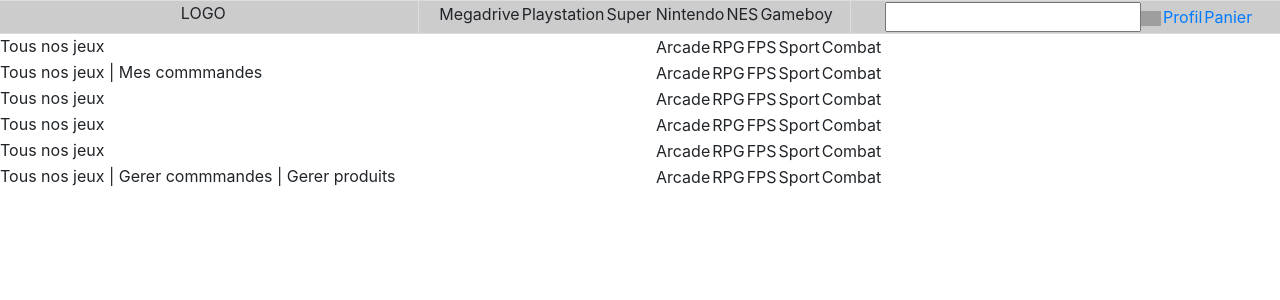
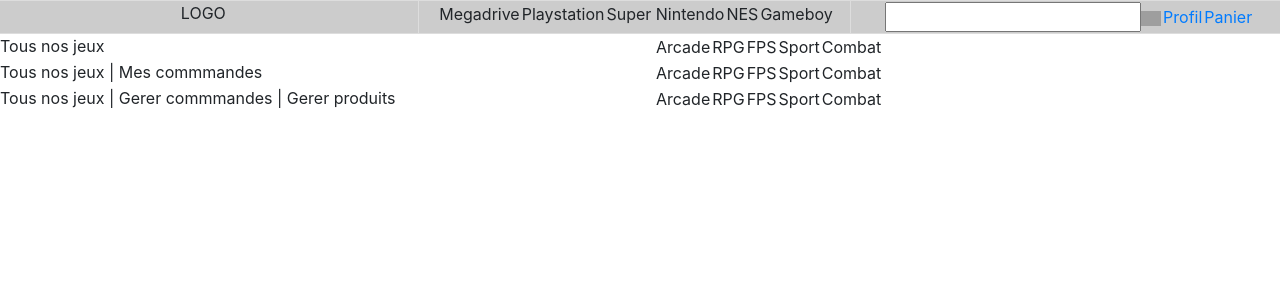
Before and after one commit to BlueDG/E-commerce-Java-Angular-Front, an Angular app: page /menu in a window 1280 px wide. Shown: the top 300 px of the page. Built offline with nearby package versions, Linux system fonts and the light colour scheme; grey boxes are pictures that could not be loaded.

Commit message:
modif menu

```diff
--- a/src/app/menu/menu.component.html
+++ b/src/app/menu/menu.component.html
@@ -61,64 +61,6 @@
   </div>
 </div>
 
-
-
-  <div class="row">
-
-    <div class="col-6">Tous nos jeux</div>
-
-    <div class="col-6">
-      <table>
-        <tr>
-          <td>Arcade</td>
-          <td>RPG</td>
-          <td>FPS</td>
-          <td>Sport</td>
-          <td>Combat</td>
-        </tr>
-      </table>
-    </div>
-
-  </div>
-
-  <div class="row">
-
-      <div class="col-6">Tous nos jeux</div>
-
-      <div class="col-6">
-        <table>
-          <tr>
-            <td>Arcade</td>
-            <td>RPG</td>
-            <td>FPS</td>
-            <td>Sport</td>
-            <td>Combat</td>
-          </tr>
-        </table>
-      </div>
-
-    </div>
-
-
-    <div class="row">
-
-        <div class="col-6">Tous nos jeux</div>
-
-        <div class="col-6">
-          <table>
-            <tr>
-              <td>Arcade</td>
-              <td>RPG</td>
-              <td>FPS</td>
-              <td>Sport</td>
-              <td>Combat</td>
-            </tr>
-          </table>
-        </div>
-
-      </div>
-
-
 <div class="row">
   <div class="col-6">Tous nos jeux | Gerer commmandes | Gerer produits</div>
   <div class="col-6">
```
